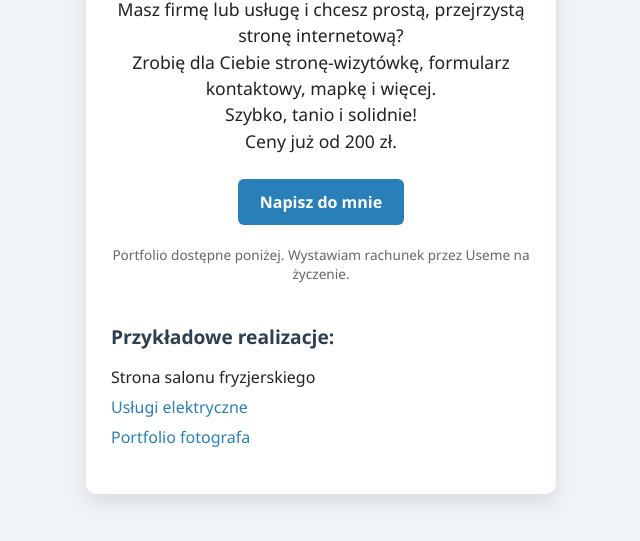
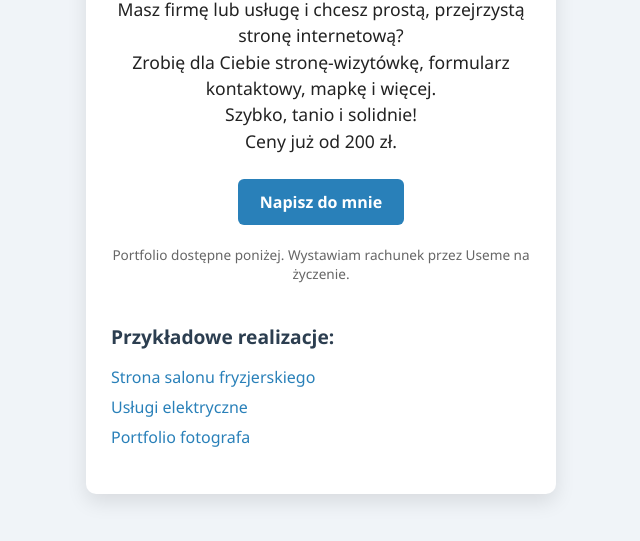
Before and after one commit to desperadoss/wizytowka-karola, a plain HTML site: page index.html in a window 1280 px wide. Shown: the part 211-752 px from the top of the page, without its empty margins (319-959 px from the left). Drawn offline with Linux system fonts and the light colour scheme.

Commit message:
Update index.html

```diff
--- a/index.html
+++ b/index.html
@@ -94,7 +94,7 @@
     <div class="portfolio">
       <h2>Przykładowe realizacje:</h2>
       <ul>
-        <li><a<a href="index.html">Strona salonu fryzjerskiego</a></li>
+        <li><a href="index.html">Strona salonu fryzjerskiego</a></li>
         <li><a href="https://karol-elektryk.netlify.app" target="_blank">Usługi elektryczne</a></li>
         <li><a href="https://karol-foto.netlify.app" target="_blank">Portfolio fotografa</a></li>
       </ul>
```
